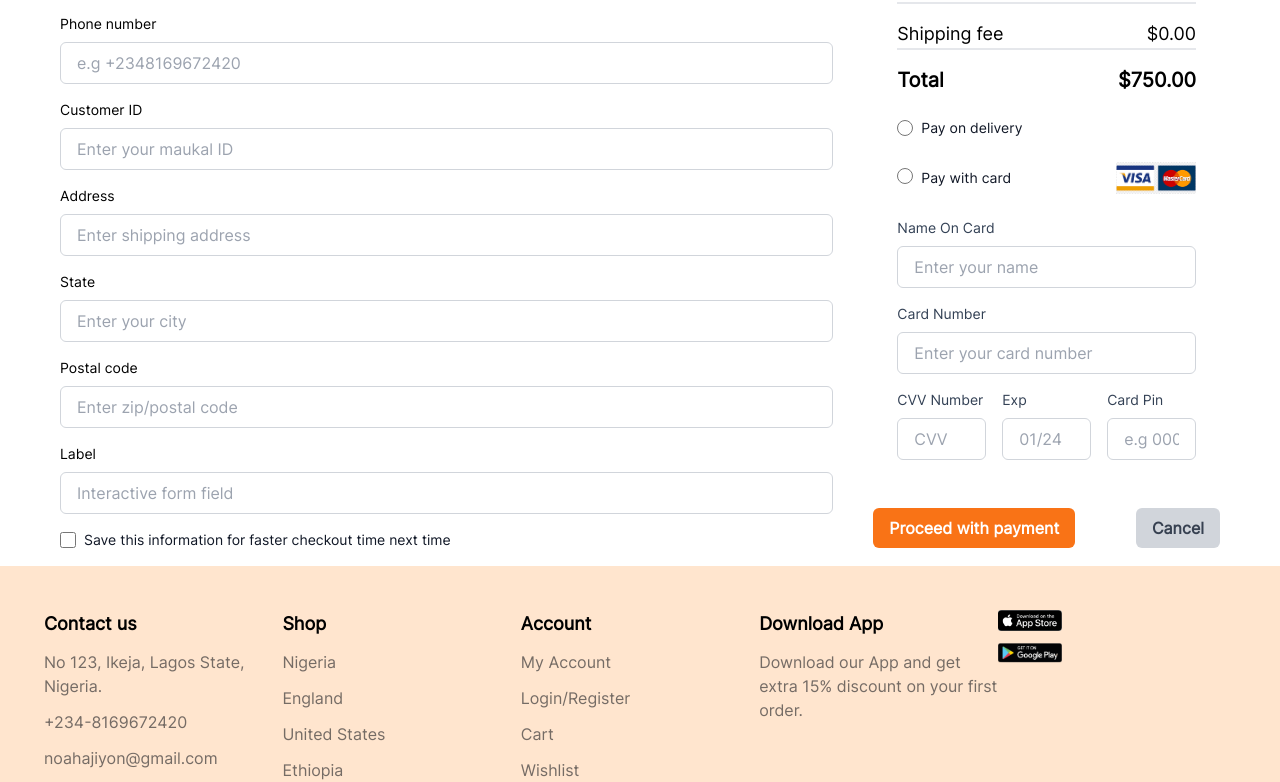
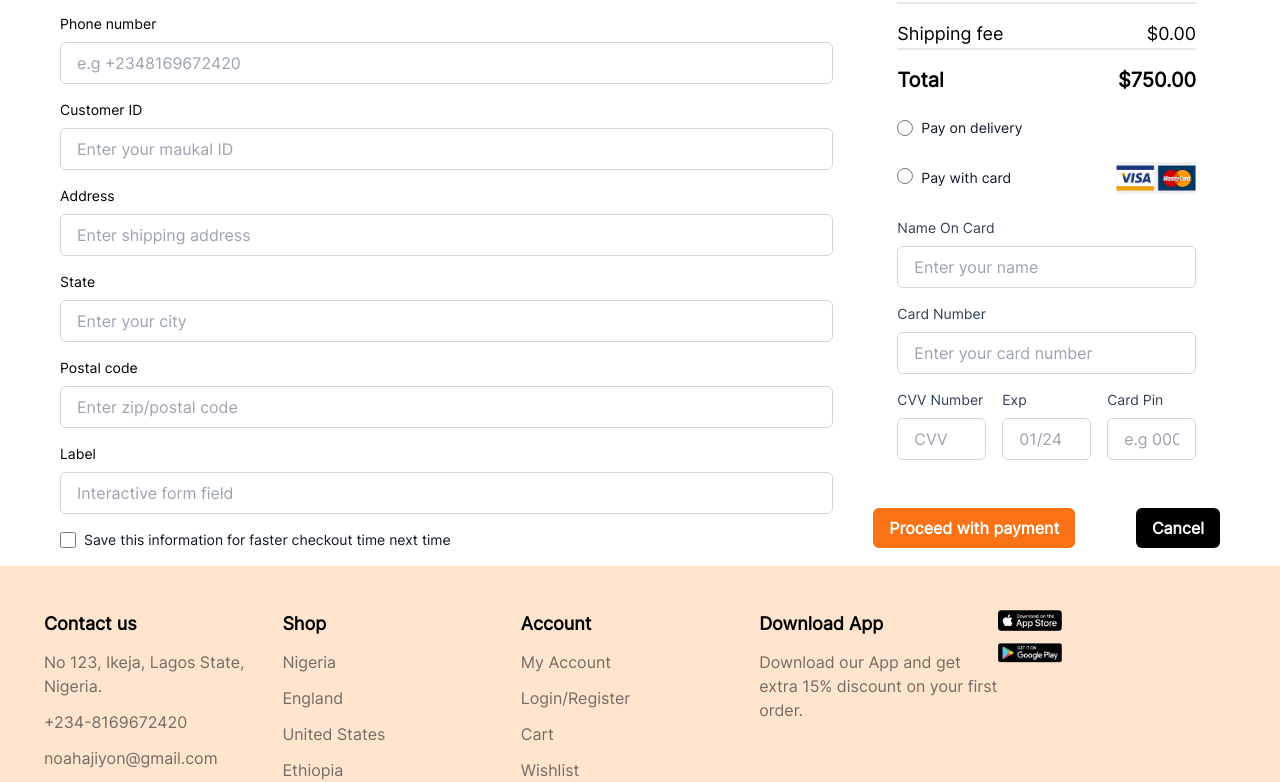
Before and after one commit to kaleabendrias/shopping_site, a React (Vite) app: page /main in a window 1280 px wide. Shown: the part 597-1379 px from the top of the page. Built offline with nearby package versions, Linux system fonts and the light colour scheme.

Commit message:
Update button links and add navigation to Checkout and Home pages

```diff
--- a/src/pages/Checkout.jsx
+++ b/src/pages/Checkout.jsx
@@ -76,9 +76,11 @@ const Checkout = () => {
         </table>
       </div>
       <div className="mt-4 flex justify-between items-center">
-        <button className=" p-2 border-2 hover:bg-gray-400 font-bold py-2 px-4 rounded">
-          Return Home
-        </button>
+        <Link to="/">
+          <button className=" p-2 border-2 hover:bg-gray-400 font-bold py-2 px-4 rounded">
+            Return Home
+          </button>
+        </Link>
         <button className="border-2 p-2 hover:bg-gray-400 font-bold  px-4 ">
           Update Cart
         </button>
--- a/src/pages/Checkoutmain.jsx
+++ b/src/pages/Checkoutmain.jsx
@@ -204,13 +204,15 @@ const Checkoutmain = () => {
             </div>
             <div className="flex justify-between mt-6">
               <Link to="/paymentsuccess">
-                <button className="px-4 py-2 bg-orange-500 text-white font-semibold rounded-md">
+                <button className="px-4 py-2 hover:bg-orange-700  bg-orange-500 text-white font-semibold rounded-md">
                   Proceed with payment
                 </button>
               </Link>
-              <button className="px-4 py-2 bg-gray-300 text-gray-700 font-semibold rounded-md">
-                Cancel
-              </button>
+              <Link to="/">
+                <button className="px-4 py-2 bg-black text-white font-semibold rounded-md">
+                  Cancel
+                </button>
+              </Link>
             </div>
           </div>
         </div>
```
